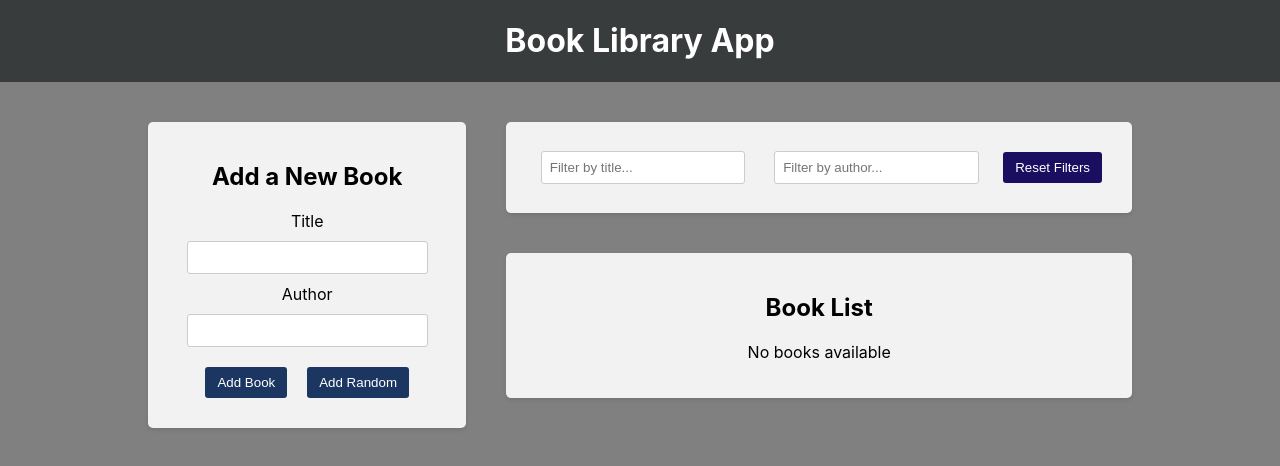
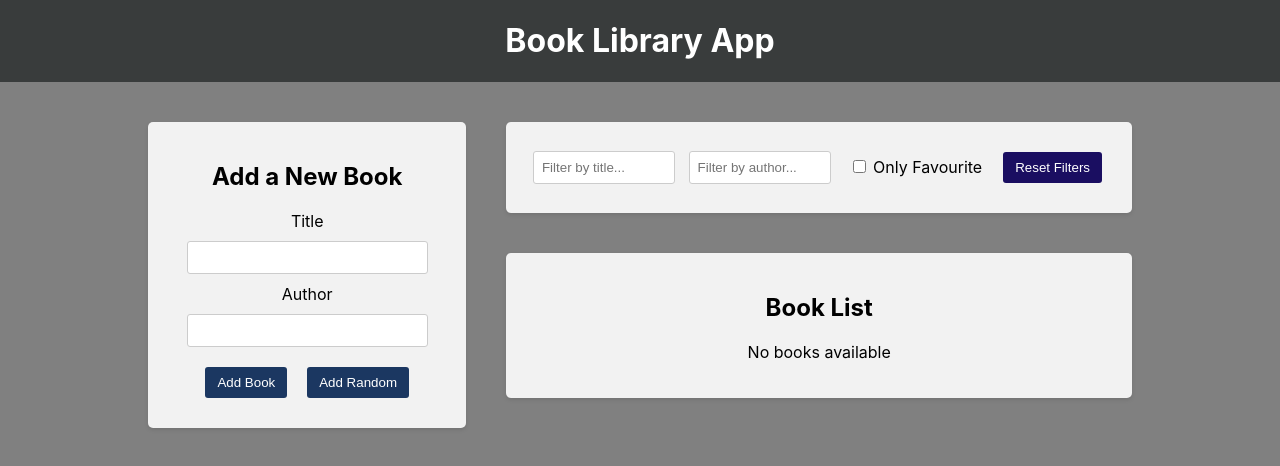
Before and after one commit to shurikandrew/React_BookLibrary_App, a React (Create React App) app in the folder frontend/: page / in a window 1280 px wide. Shown: the top 466 px of the page. Built offline with nearby package versions, Linux system fonts and the light colour scheme.

Commit message:
Filter by favorite Added

```diff
--- a/frontend/src/components/BookList/BookList.js
+++ b/frontend/src/components/BookList/BookList.js
@@ -2,7 +2,7 @@ import { useDispatch, useSelector } from "react-redux";
 import { BsBookmarkPlus, BsBookmarkStarFill } from 'react-icons/bs';
 import './BookList.css';
 import { deleteBook, changeFavorite } from "../../redux/books/actionCreators";
-import {selectAuthorFilter, selectTitleFilter} from "../../redux/slices/filterSlice";
+import {selectAuthorFilter, selectFavFilter, selectTitleFilter} from "../../redux/slices/filterSlice";
 const BookList = () => {
     const books = useSelector(
         (state) => state.books
@@ -10,6 +10,7 @@ const BookList = () => {
 
     const titleFilter = useSelector(selectTitleFilter);
     const authorFilter = useSelector(selectAuthorFilter);
+    const favFilter = useSelector(selectFavFilter);
 
     const dispatch = useDispatch();
 
@@ -28,7 +29,7 @@ const BookList = () => {
                 book
                     .author
                     .toLowerCase()
-                    .includes(authorFilter.toLowerCase())
+                    .includes(authorFilter.toLowerCase()) && (!favFilter || book.isFavorite)
             )
 
     );
--- a/frontend/src/components/Filter/Filter.js
+++ b/frontend/src/components/Filter/Filter.js
@@ -4,7 +4,9 @@ import {
     setTitleFilter,
     resetFilters,
     setAuthorFilter,
-    selectAuthorFilter
+    selectAuthorFilter,
+    setFavFilter,
+    selectFavFilter
 } from "../../redux/slices/filterSlice";
 import './Filter.css';
 
@@ -18,13 +20,17 @@ const Filter = ()=>{
         dispatch(setAuthorFilter(e.target.value));
     };
 
+    const handleResetFilers = () => {
+        dispatch(resetFilters());
+    };
+
+    const handleFavFilterChange = ()=> {
+        dispatch(setFavFilter());
+    };
 
     const titleFilter = useSelector(selectTitleFilter);
     const authorFilter = useSelector(selectAuthorFilter);
-
-    const handleResetFilers = () => {
-        dispatch(resetFilters());
-    };
+    const favFilter = useSelector(selectFavFilter);
 
     return(
         <div className= "app-block filter">
@@ -45,6 +51,15 @@ const Filter = ()=>{
                         value={authorFilter}
                     />
                 </div>
+                <div className="filter-group">
+                    <label>
+                        <input
+                            type="checkbox"
+                            checked={favFilter}
+                            onChange={handleFavFilterChange}
+                        /> Only Favourite
+                    </label>
+                </div>
                 <button type='button' onClick={handleResetFilers}>Reset Filters</button>
             </div>
         </div>
--- a/frontend/src/redux/slices/filterSlice.js
+++ b/frontend/src/redux/slices/filterSlice.js
@@ -2,7 +2,8 @@ import { createSlice } from "@reduxjs/toolkit";
 
 const initialState = {
     title: '',
-    author: ''
+    author: '',
+    fav: false
 }
 
 const filterSlice = createSlice({
@@ -21,15 +22,22 @@ const filterSlice = createSlice({
                 author: action.payload
             };
         },
-        resetFilters: (state) => {
+        setFavFilter: (state) => {
+            return {
+                ...state,
+                fav: !state.fav
+            };
+        },
+        resetFilters: () => {
             return initialState;
         }
     }
 });
 
-export const { setTitleFilter,setAuthorFilter, resetFilters } = filterSlice.actions;
+export const { setTitleFilter,setAuthorFilter,setFavFilter,resetFilters } = filterSlice.actions;
 
 export const selectTitleFilter = (state) => state.filter.title;
 export const selectAuthorFilter = (state) => state.filter.author;
+export const selectFavFilter = (state) => state.filter.fav;
 
 export default filterSlice.reducer;
```
